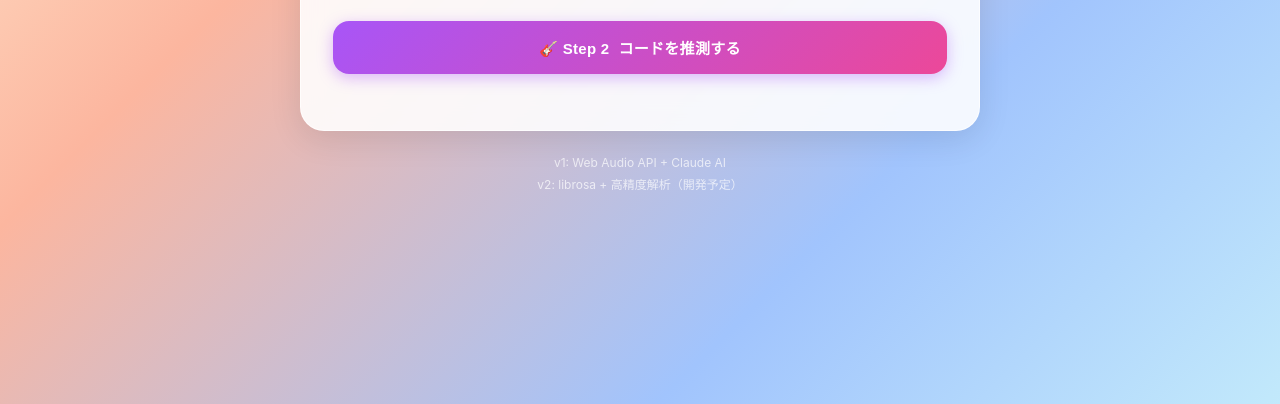
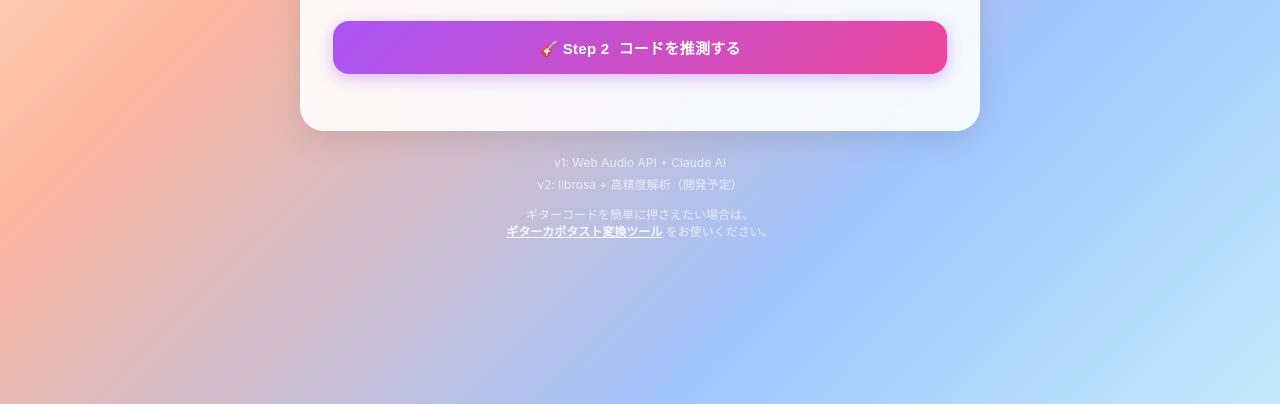
Before and after one commit to pothosweb-gif/humming-code-maker, a website: page index.html in a window 1280 px wide. Shown: the part 396-800 px from the top of the page. Drawn offline with Linux system fonts and the light colour scheme.

Commit message:
feat: add capo tool link in footer

```diff
--- a/index.html
+++ b/index.html
@@ -65,6 +65,11 @@
     <div class="footer">
       <p>v1: Web Audio API + Claude AI</p>
       <p>v2: librosa + 高精度解析（開発予定）</p>
+      <p style="margin-top: 0.8rem;">
+        ギターコードを簡単に押さえたい場合は、<br>
+        <a href="https://pothosweb-gif.github.io/guitar-capo-tool/" target="_blank" rel="noopener" style="color: rgba(255,255,255,0.9); font-weight: 600; text-decoration: underline;">ギターカポタスト変換ツール</a>
+        をお使いください。
+      </p>
     </div>
   </div>
 
```
